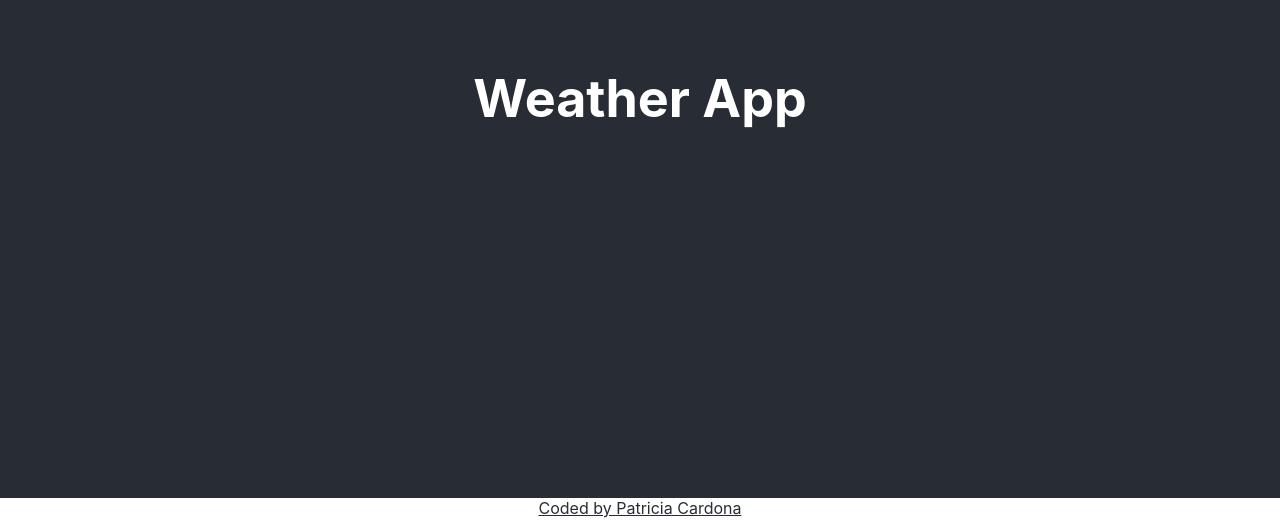
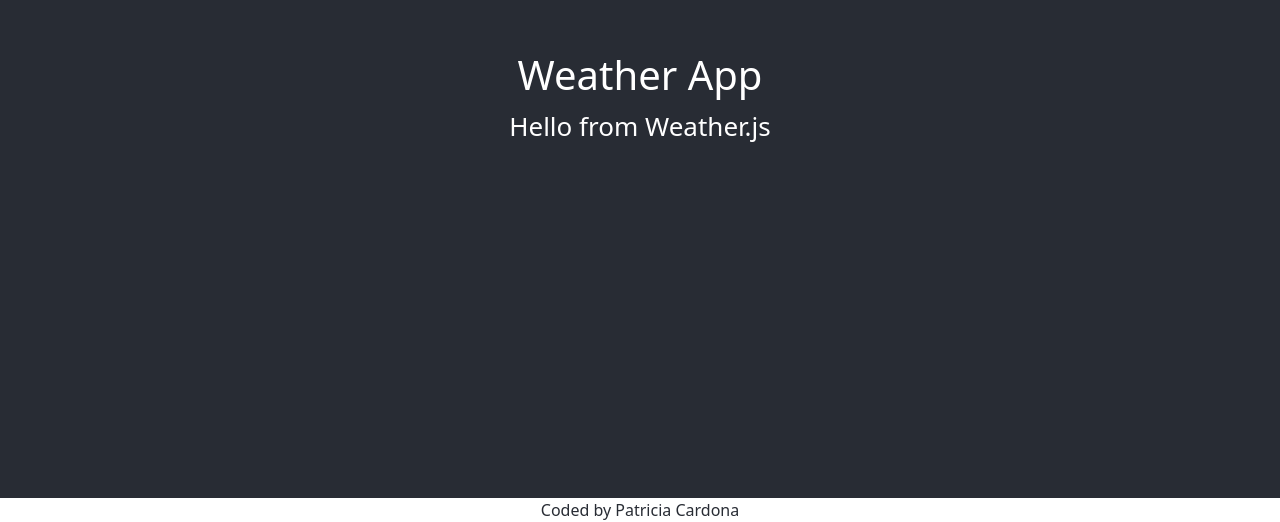
Before and after one commit to patcard21/react-weather-app, a React (Create React App) app: page / in a window 1280 px wide. Shown: the part 302-824 px from the top of the page. Built offline with nearby package versions, Linux system fonts and the light colour scheme.

Commit message:
Created new Weather component with css file too

```diff
--- a/package.json
+++ b/package.json
@@ -6,6 +6,7 @@
     "@testing-library/jest-dom": "^5.16.5",
     "@testing-library/react": "^13.3.0",
     "@testing-library/user-event": "^13.5.0",
+    "bootstrap": "^5.2.0",
     "react": "^18.2.0",
     "react-dom": "^18.2.0",
     "react-scripts": "5.0.1",
--- a/src/App.css
+++ b/src/App.css
@@ -25,6 +25,7 @@
 
 .App-link {
   color: #282c34;
+  text-decoration: none;
 }
 
 @keyframes App-logo-spin {
--- a/src/App.js
+++ b/src/App.js
@@ -1,11 +1,13 @@
 import React from "react";
 import "./App.css";
+import Weather from "./Weather.js";
 
 function App() {
   return (
     <div className="App">
       <header className="App-header">
         <h1>Weather App</h1>
+        <Weather />
       </header>
       <footer>
         {" "}
--- /dev/null
+++ b/src/Weather.js
@@ -0,0 +1,5 @@
+import React from "react";
+import "./Weather.css";
+export default function Weather() {
+  return <div>Hello from Weather.js</div>;
+}
```
Also changed, not shown: src/index.js (+7 -6 lines), src/Weather.css (added), 1 other file (tests, documents, lock files or other folders).
